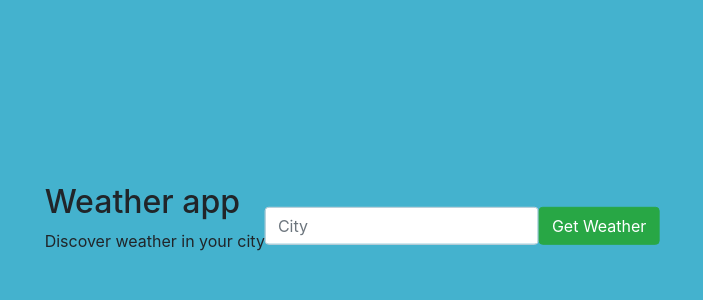
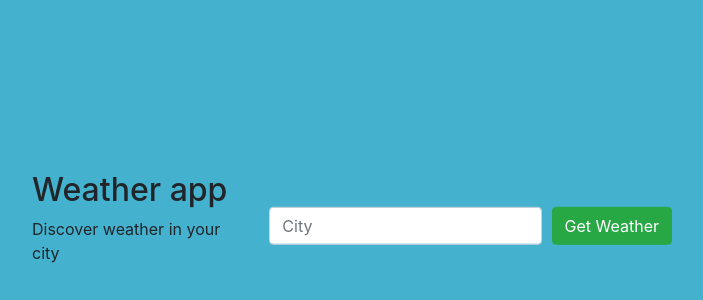
Before and after one commit to ak98neon/ReactWeatherApp, a React (Create React App) app: page / in a window 1280 px wide. Shown: the part 174-474 px from the top of the page, without its empty margins (288-991 px from the left). Built offline with nearby package versions, Linux system fonts and the light colour scheme.

Commit message:
Update style form, weather info

```diff
--- a/src/components/form.js
+++ b/src/components/form.js
@@ -1,17 +1,12 @@
 import React from 'react';
-import {Form, FormGroup, Label, FormText, Button, Input, FormFeedback} from 'reactstrap';
-import styled from 'styled-components';
+import {Form, Button, Input, FormFeedback} from 'reactstrap';
 import '../scss/Form.scss';
-
-const FormDiv = styled.div`
-  display: flex;
-  flex-direction: row;
-`;
 
 class FormWeather extends React.Component {
   render() {
     return(
-      <FormDiv onSubmit={this.props.weatherMethod}>
+      <Form onSubmit={this.props.weatherMethod} className="main_form">
+        <div className="input_city">
           <Input
             type="text"
             name="city"
@@ -22,9 +17,10 @@ class FormWeather extends React.Component {
           />
           <FormFeedback valid>Sweet! City Find!</FormFeedback>
           <FormFeedback invalid>Enter valid city name!</FormFeedback>
+        </div>
         <br/>
         <Button color="success" className="btn_submit_form">Get Weather</Button>
-      </FormDiv>
+      </Form>
     )
   }
 }
--- a/src/components/weather.js
+++ b/src/components/weather.js
@@ -1,16 +1,17 @@
 import React from 'react';
+import { Alert } from 'reactstrap';
 
 const Weather = (props) => (
-  <>
+  <div className="weather_component">
     {props.city &&
-      <div>
+      <Alert color="success">
         <p>Place: {props.city}, {props.country}</p>
         <p>Temperature: {props.temp}</p>
         <p>Pressure: {props.pressure}</p>
         <p>Sunset: {props.sunset}</p>
-      </div>
+      </Alert>
     }
-  </>
+  </div>
 );
 
 export default Weather;
--- a/src/scss/Form.scss
+++ b/src/scss/Form.scss
@@ -1,3 +1,22 @@
 .btn_submit_form {
   flex-shrink: 0;
+  margin-left: 10px;
+  max-height: 38px;
 }
+
+.main_form {
+  display: flex;
+  flex-direction: row;
+  padding-left: 18px;
+}
+
+.input_city {
+  display: flex;
+  flex-direction: column;
+}
+
+.weather_component{
+  position: absolute;
+  top: 90px;
+  left: 230px;
+}
```
Lines whose indentation alone changed are shown as unchanged.
